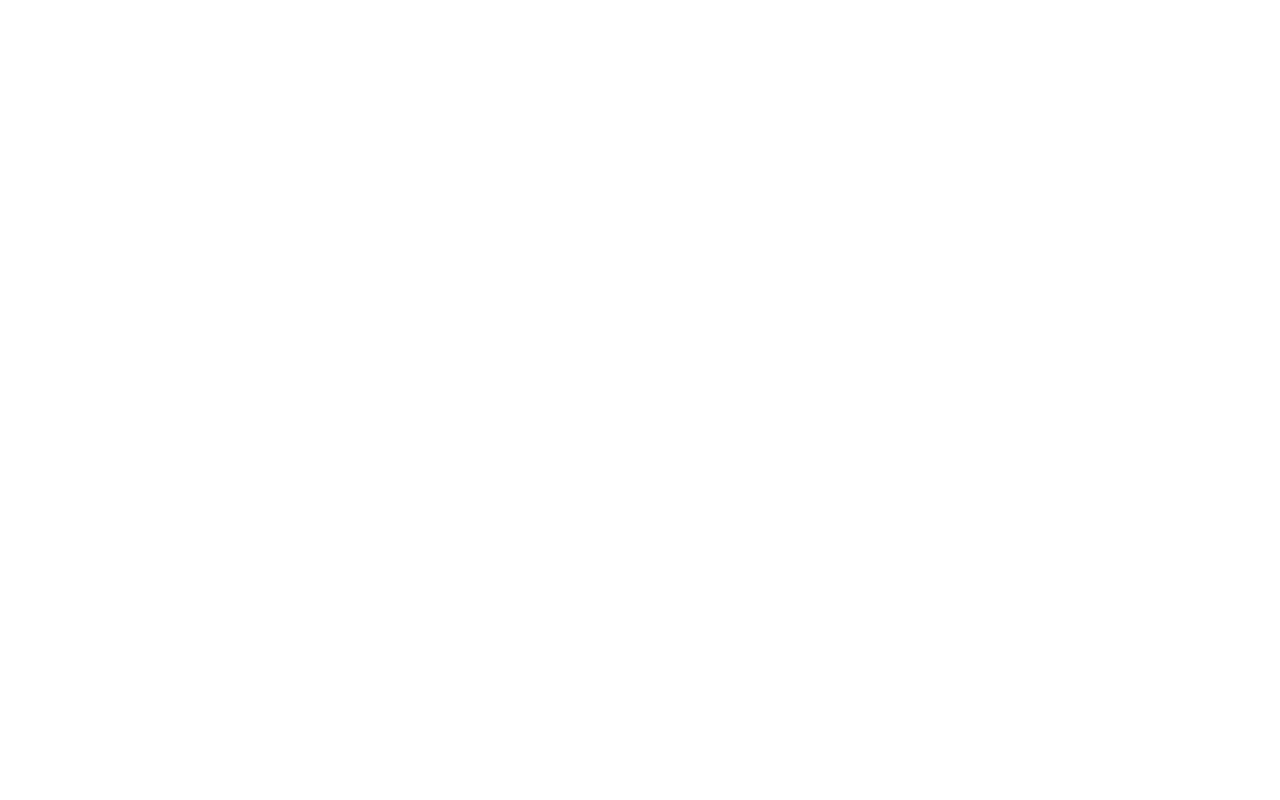
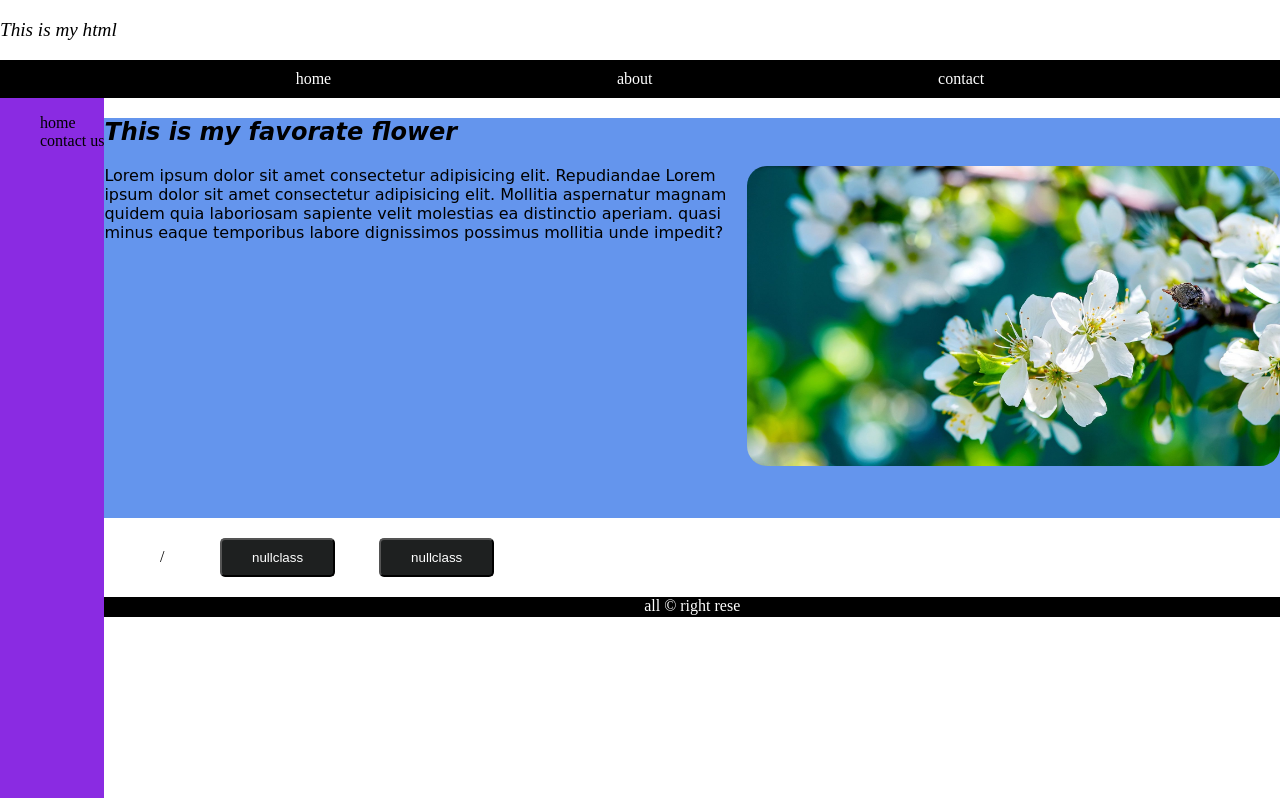
Before and after one commit to MUNIYAPPAN-M/newhtml, a plain HTML site: page index.html in a window 1280 px wide. Drawn offline with Linux system fonts and the light colour scheme.

Commit message:
file created by munish

```diff
--- /dev/null
+++ b/index.css
@@ -0,0 +1,109 @@
+
+body{
+    margin: 0px;
+    padding: 0px;
+}
+
+.navbar{
+    background-color: black;
+    color: white;
+    display: flex;
+    justify-content: space-evenly;
+    text-decoration: none;
+
+    padding: 10px;
+    margin: 0;
+}
+a{
+    text-decoration: none;
+    color: white;
+
+
+}
+li{
+
+    list-style: none;
+}
+
+img{
+    height: 300px;
+    width: auto;
+    border-radius: 20px;
+    float: right;
+
+}
+section{
+    background-color: cornflowerblue;
+    height: 400px;
+    font-family: cursive;
+}
+
+
+footer{
+    background-color: black;
+    color: white;
+    text-align: center;
+    height: 20px;
+}
+aside{
+    float: left;
+    min-height: calc( 100vh - 100px);
+
+    background-color:blueviolet;
+
+}
+.button{
+  background-color: rgb(30, 32, 32);
+  margin: 20px;
+  padding: 10px 30px;
+  border-radius: 5px;
+
+}
+
+.mother{
+   display: flex;
+   height: 400px;
+   width: 400px;
+   background-color: aquamarine;
+   border: solid 3px;
+   flex-direction: row;
+   justify-content: center;
+   align-items: center;
+   justify-content: space-evenly;
+
+}
+.container{
+    height: 50px;
+    width: 50px;
+    background-color: blue;
+    color: white;
+    border:solid 2px white;
+
+}
+
+.container:nth-child(1){
+    background-color:red;
+}
+.container:nth-child(3){
+    background-color:rgb(0, 140, 255);
+}
+.container:nth-child(4){
+    background-color: black;
+}
+
+section h1 + p{
+    font-family: Impact, Haettenschweiler, 'Arial Narrow Bold', sans-serif;
+}
+
+section h1 ~ p{
+    font-family: cursive;
+
+}
+/*
+button:hover{
+    background-color: brown;
+} */
+button:active {
+
+    background-color: chartreuse;
+}
--- a/index.html
+++ b/index.html
@@ -3,9 +3,52 @@
 <head>
     <meta charset="UTF-8">
     <meta name="viewport" content="width=device-width, initial-scale=1.0">
-    <title>Document</title>
+    <title>newhtml</title>
+    <link rel="stylesheet" href="index.css">
 </head>
 <body>
+    <header>
+        <p style="font-size: larger; font-style: italic;">This is my html</p>
+    </header>
+
+    <nav>
+        <ul class="navbar">
+            <li><a href='/ '></a>home</li>
+            <li><a href='/html.html'>about</a></li>
+            <li><a href='/contact.html'>contact</a></li>
+        </ul>
+    </nav>
+    <aside>
+        <ul>
+              <li>home</li>
+            <li>contact us</li>
+
+        </ul>
+    </aside>
+    <section>
+        <h1 style="font-style: italic;">This is my favorate flower</h1>
+        <img src="/images/Image.jpg" alt="flower">
+        <p>Lorem ipsum dolor sit amet consectetur adipisicing
+             elit. Repudiandae Lorem ipsum dolor sit amet consectetur adipisicing elit. Mollitia aspernatur magnam quidem quia laboriosam sapiente velit molestias ea distinctio aperiam. quasi minus eaque temporibus labore dignissimos possimus mollitia unde
+              impedit?</p>
+    </section>
+
+
+
+    <article>
+        <a href="https://www.youtube.com/">youtube</a> / <a href="https://www.google.com/maps">map</a>
+
+        <button class="button"><a href="https://www.nullclass.com/">nullclass</a></button>   <button class="button"><a href="https://www.nullclass.com/">nullclass</a></button>
+    </article>
+
+
+
+
+
+    <footer>
+        all &#169; right rese
+    </footer>
+
 
 </body>
 </html>
--- a/style.css
+++ /dev/null
@@ -1,4 +0,0 @@
-.body{
-    background-color: red;
-
-}
```
Also changed, not shown: contact.html (added, +11 -0 lines), html.html (added, +21 -0 lines), images/Image.jpg (added), 1 other file.
